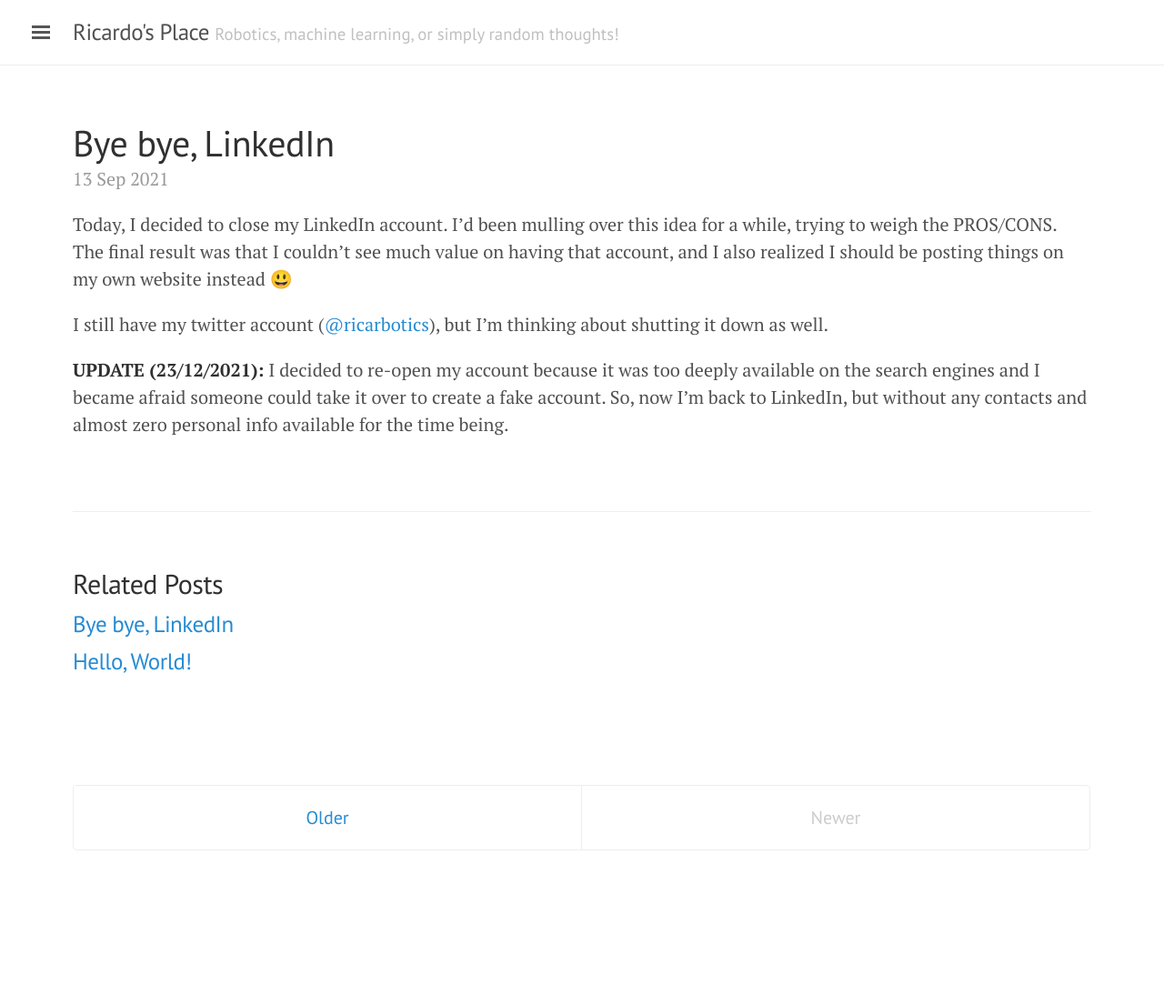
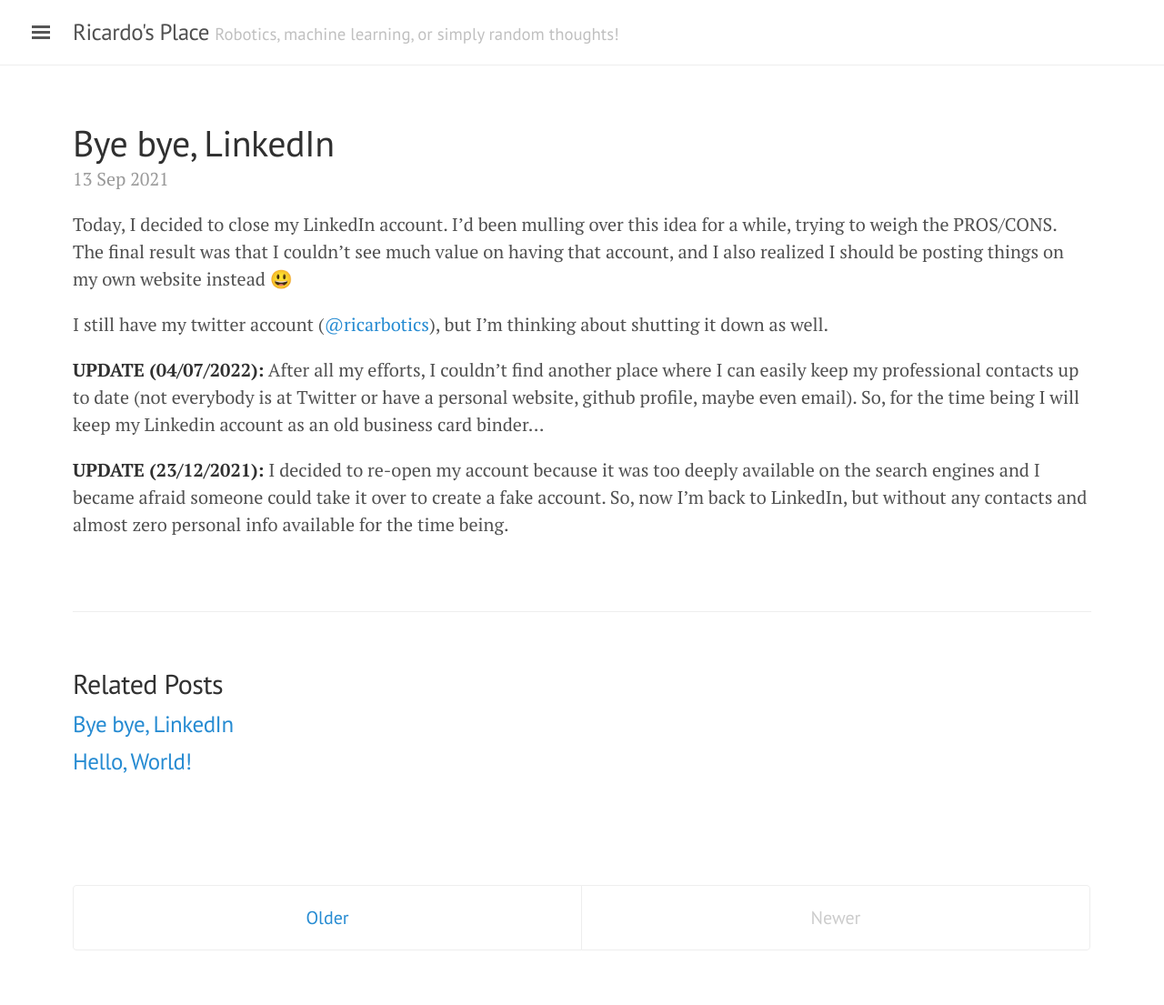
Before and after one commit to ricardodeazambuja/ricardodeazambuja.github.io, a Jekyll site: the page built from _posts/2021-09-13-byebyelinkedin.md, in a window 1280 px wide. Shown: the whole page at 91% size. Built offline with Jekyll 4.4.1, drawn with Linux system fonts in a browser that asks for light colours; emoji names are drawn with the system emoji font; before the commit the page ends 995 px from its top, so only the background shows below that.

Commit message:
I couldn't replace Linkedin after all...

```diff
--- a/_posts/2021-09-13-byebyelinkedin.md
+++ b/_posts/2021-09-13-byebyelinkedin.md
@@ -13,5 +13,8 @@
 
 I still have my twitter account ([@ricarbotics](https://twitter.com/ricarbotics)), but I'm thinking about shutting it down as well.
 
+**UPDATE (04/07/2022):**
+After all my efforts, I couldn't find another place where I can easily keep my professional contacts up to date (not everybody is at Twitter or have a personal website, github profile, maybe even email). So, for the time being I will keep my Linkedin account as an old business card binder...
+
 **UPDATE (23/12/2021):**
 I decided to re-open my account because it was too deeply available on the search engines and I became afraid someone could take it over to create a fake account. So, now I'm back to LinkedIn, but without any contacts and almost zero personal info available for the time being.
```
